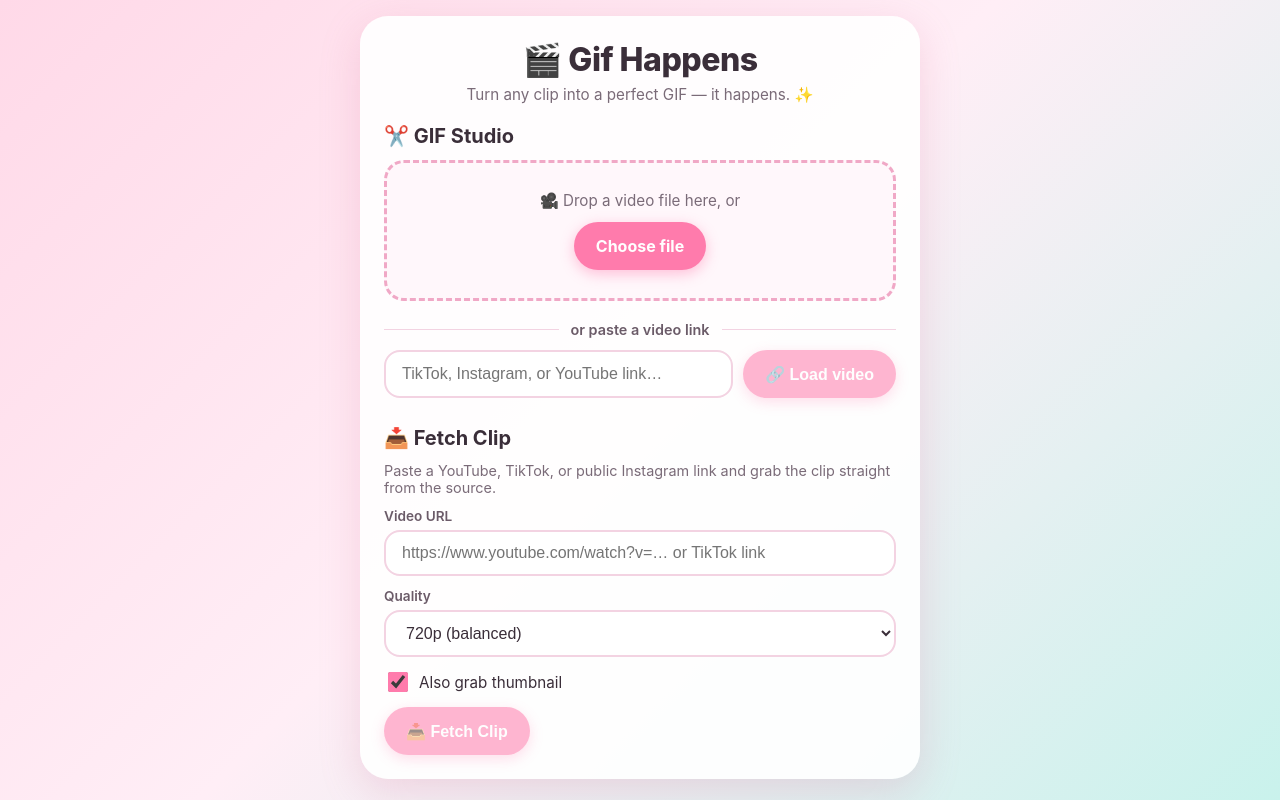
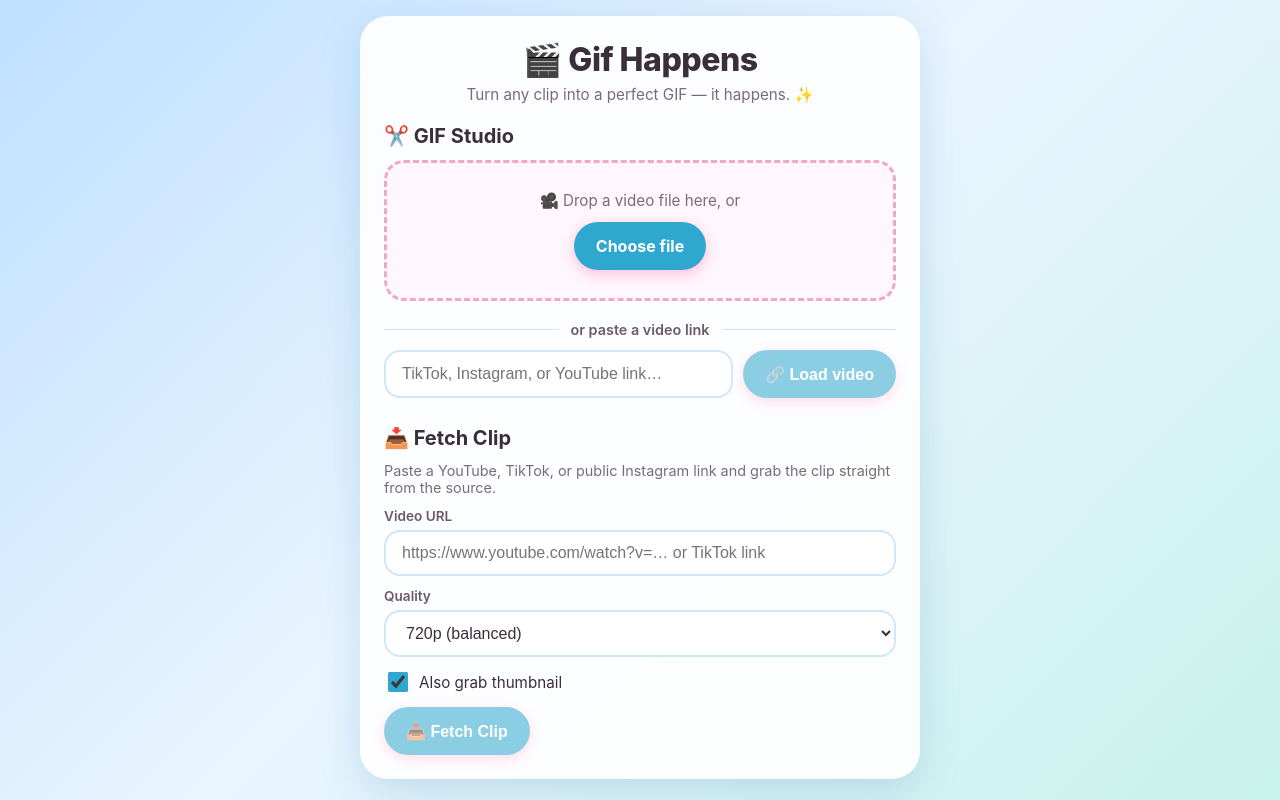
Before and after one commit to TheIronGator/gif-happens, a Next.js app: page / in a window 1280 px wide. Built offline with nearby package versions, Linux system fonts and the light colour scheme.

Commit message:
Swing theme from pink to blue/aqua family

```diff
--- a/app/globals.css
+++ b/app/globals.css
@@ -5,7 +5,7 @@
 body {
   margin: 0;
   font-family: -apple-system, BlinkMacSystemFont, "Segoe UI", Roboto, Helvetica, Arial, sans-serif;
-  background: linear-gradient(135deg, #ffd9e8 0%, #ffeef6 48%, #c9f2ec 100%);
+  background: linear-gradient(135deg, #bfe0ff 0%, #e9f5ff 48%, #c9f2ec 100%);
   min-height: 100vh;
   padding: 16px;
   color: #3a2e39;
@@ -22,7 +22,7 @@ body {
   max-width: 560px;
   background: rgba(255, 255, 255, 0.92);
   border-radius: 28px;
-  box-shadow: 0 12px 40px rgba(214, 110, 150, 0.22);
+  box-shadow: 0 12px 40px rgba(64, 130, 180, 0.22);
   padding: 24px;
 }
 
@@ -84,7 +84,7 @@ body {
 }
 
 .btn-primary {
-  background: #ff7bac;
+  background: #2fa8cf;
   color: #fff;
   box-shadow: 0 4px 14px rgba(255, 123, 172, 0.45);
 }
@@ -118,7 +118,7 @@ body {
   content: "";
   flex: 1;
   height: 1px;
-  background: #f3d3e2;
+  background: #cfe8f7;
 }
 
 .url-row {
@@ -146,7 +146,7 @@ body {
 .text-input,
 .select-input {
   width: 100%;
-  border: 2px solid #f3d3e2;
+  border: 2px solid #cfe8f7;
   border-radius: 16px;
   padding: 12px 16px;
   font-size: 1rem;
@@ -157,7 +157,7 @@ body {
 
 .text-input:focus,
 .select-input:focus {
-  border-color: #ff7bac;
+  border-color: #2fa8cf;
 }
 
 .label {
@@ -179,13 +179,13 @@ body {
 .checkbox-row input[type="checkbox"] {
   width: 20px;
   height: 20px;
-  accent-color: #ff7bac;
+  accent-color: #2fa8cf;
 }
 
 /* Sliders */
 input[type="range"] {
   width: 100%;
-  accent-color: #ff7bac;
+  accent-color: #2fa8cf;
   height: 32px;
 }
 
@@ -219,7 +219,7 @@ input[type="range"] {
 
 .dropzone.dragging {
   background: #ffe3ef;
-  border-color: #ff7bac;
+  border-color: #2fa8cf;
 }
 
 .dropzone p {
@@ -303,7 +303,7 @@ img.preview {
 
 .progress-fill {
   height: 100%;
-  background: linear-gradient(90deg, #ff7bac, #5ecfc2);
+  background: linear-gradient(90deg, #2fa8cf, #5ecfc2);
   border-radius: 999px;
   transition: width 0.2s ease;
 }
```
